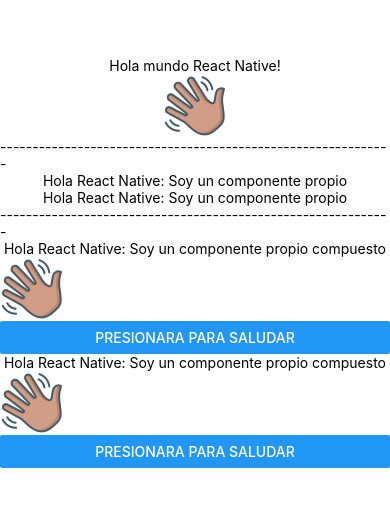
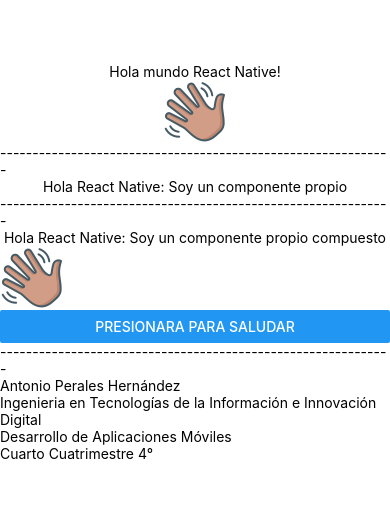
Before and after one commit to AntonioPeralesHernandez/DAM221, a React Native app in the folder miapp2/: screen / in a window 390 px wide. Shown: the part 160-666 px from the top of the page. Built offline with nearby package versions, Linux system fonts and the light colour scheme.

Commit message:
Tarea miapp2

```diff
--- a/miapp2/App.js
+++ b/miapp2/App.js
@@ -3,6 +3,7 @@ import { StatusBar } from 'expo-status-bar';
 import { StyleSheet, Text, View, Image} from 'react-native';
 import {Saludo} from './components/Saludo';
 import {Saludo2} from './components/Saludo2';
+import {Perfil} from './components/Perfil';
 
 //2. Zona Render o Main
 export default function App() {
@@ -13,13 +14,15 @@ export default function App() {
 
       <Text>-------------------------------------------------------------</Text>
 
-      <Saludo></Saludo>
       <Saludo />
 
       <Text>-------------------------------------------------------------</Text>
 
-      <Saludo2></Saludo2>
       <Saludo2 />
+
+      <Text>-------------------------------------------------------------</Text>
+
+      <Perfil />
 
       <StatusBar style="auto" />
     </View>
--- /dev/null
+++ b/miapp2/components/Perfil.js
@@ -0,0 +1,12 @@
+import {Text, View} from 'react-native';
+
+export const Perfil = () => {
+    return(
+        <View>
+            <Text>Antonio Perales Hernández</Text>
+            <Text>Ingenieria en Tecnologías de la Información e Innovación Digital</Text>
+            <Text>Desarrollo de Aplicaciones Móviles</Text>
+            <Text>Cuarto Cuatrimestre 4°</Text>
+        </View>
+    )
+}
```
